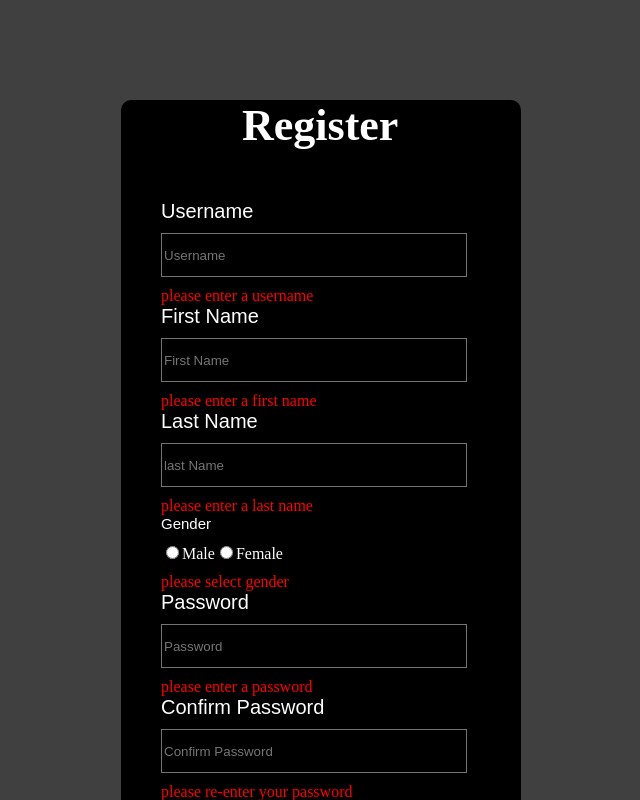
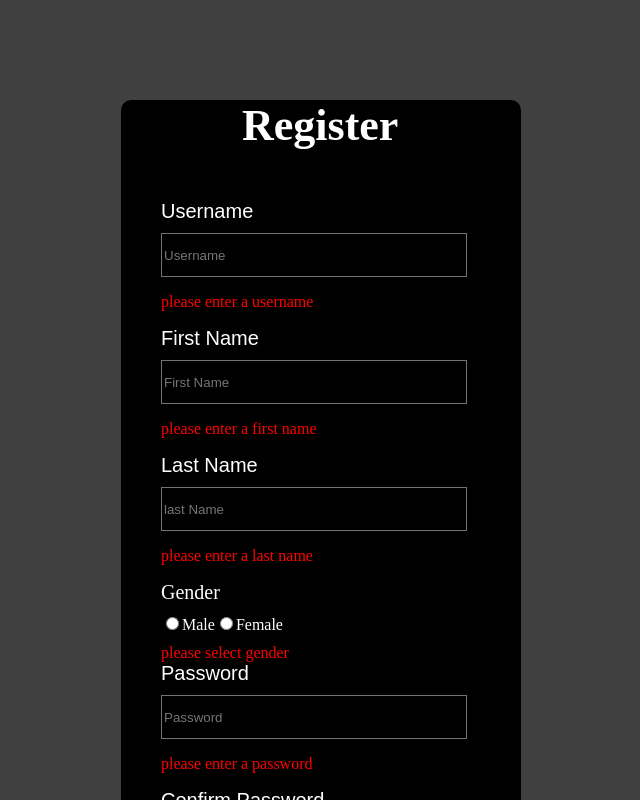
Before and after one commit to pallavikedar/05_login-form, a React (Create React App) app: page / in a window 1280 px wide. Both pictures are taken after typing "Sample", "Sample", "Sample", "Sample123", "Sample123" into the empty fields and a click on the button "Register". Shown: the top 800 px of the page, without its empty margins (429-1069 px from the left). Built offline with nearby package versions, Linux system fonts and the light colour scheme.

Commit message:
added errors in formGroup component

```diff
--- a/src/components/Button/button.jsx
+++ b/src/components/Button/button.jsx
@@ -1,5 +1,5 @@
 import React from 'react';
-import "../Button/button.css"
+import "../Button/button.css";
 
 function Button(props) {
   return (
--- a/src/components/Form/formGroup.css
+++ b/src/components/Form/formGroup.css
@@ -10,7 +10,7 @@
     background-color: #000000;
     border: 0.1px solid rgb(120, 115, 115);
     margin-top: 10px;
-    margin-bottom: 10px;
+    margin-bottom: 5px;
     color: white;
     display: block;
 
--- a/src/components/Form/formGroup.jsx
+++ b/src/components/Form/formGroup.jsx
@@ -17,6 +17,7 @@ function FormGroup(props) {
           placeholder={props.placeholder}
           onChange={props.onchange}
         />
+        {props.errors && <p style={{ color: "red" }}>{props.errors}</p>}
 
     </div>
   );
--- a/src/pages/login/login.css
+++ b/src/pages/login/login.css
@@ -18,16 +18,5 @@
     padding-left: 40px;
   }
 
-  .login form .button {
-    padding-top: 30px;
-  }
-  .login form .button button{
-    height: 40px;
-    width: 300px;
-    background-color: rgb(65, 64, 64);
-    color: white;
-    font-size: 20px;
-    border-radius: 5px;
 
-  }
   /* form end */
--- a/src/pages/login/login.jsx
+++ b/src/pages/login/login.jsx
@@ -51,10 +51,11 @@ function Login() {
           name="username"
           placeholder="Username"
           onChange={handleChange}
+          errors={errors.username}
         />
 
 
-        {errors.username && <p style={{ color: "red" }}>{errors.username}</p>}
+
 
         <FormGroup
           label="password"
@@ -64,8 +65,9 @@ function Login() {
           name="password"
           placeholder="password"
           onChange={handleChange}
+          errors={errors.password}
         />
-        {errors.password && <p style={{ color: "red" }}>{errors.password}</p>}
+
         <Button label="Login"/>
       </form>
     </div>
--- a/src/pages/register/register.css
+++ b/src/pages/register/register.css
@@ -1,5 +1,5 @@
 .register{
-    height: 800px;
+    height: 900px;
     width: 400px;
     background-color: black;
     margin-top: 100px;
@@ -17,21 +17,10 @@
     padding-left: 40px;
 
 }
-.register .form .label label{
-    color: white;
-    font-size: 15px;
-    font-family:sans-serif;
 
-}
-.register .form .input input{
-    height: 40px;
-    width: 300px;
-    background-color: #000000;
-    border: 0.1px solid rgb(120, 115, 115);
-    margin-top: 10px;
-    margin-bottom: 10px;
-    color: white;
-
+.register .form  .label label{
+    font-size: 20px;
+    color:white
 }
 
 .register .form .gender{
@@ -39,16 +28,3 @@
     margin-top: 10px;
     margin-bottom: 10px;
 }
-.register .form .button{
-    padding-top: 30px;
-
-}
-.register .form .button button{
-    height: 40px;
-    width: 300px;
-    background-color: rgb(65, 64, 64);
-    color: white;
-    font-size: 20px;
-    border-radius: 5px;
-
-}
--- a/src/pages/register/register.jsx
+++ b/src/pages/register/register.jsx
@@ -79,10 +79,9 @@ function Register() {
           name="username"
           placeholder="Username"
           onChange={handleChange}
+          errors={errors.username}
         />
-        {errors.username && (
-          <div style={{ color: "red" }}>{errors.username}</div>
-        )}
+
         <FormGroup
           label="First Name"
           type="text"
@@ -91,10 +90,9 @@ function Register() {
           name="firstName"
           placeholder="First Name"
           onChange={handleChange}
+          errors={errors.firstName}
         />
-        {errors.firstName && (
-          <div style={{ color: "red" }}>{errors.firstName}</div>
-        )}
+
         <FormGroup
           label="Last Name"
           type="text"
@@ -103,10 +101,9 @@ function Register() {
           name="lastName"
           placeholder="last Name"
           onChange={handleChange}
+          errors={errors.lastName}
         />
-        {errors.lastName && (
-          <div style={{ color: "red" }}>{errors.lastName}</div>
-        )}
+
         <div className="label">
           <label>Gender</label>
         </div>
@@ -126,10 +123,9 @@ function Register() {
           name="password"
           placeholder="Password"
           onChange={handleChange}
+          errors={errors.password}
         />
-        {errors.password && (
-          <div style={{ color: "red" }}>{errors.password}</div>
-        )}
+
         <FormGroup
           label="Confirm Password"
           type="password"
@@ -138,10 +134,10 @@ function Register() {
           name="password"
           placeholder="Confirm Password"
           onChange={handleChange}
+          errors={errors.confirmPassword}
         />
-        {errors.confirmPassword && (
-          <div style={{ color: "red" }}>{errors.confirmPassword}</div>
-        )}
+
+
         <Button label="Register" />
       </form>
     </div>
```
